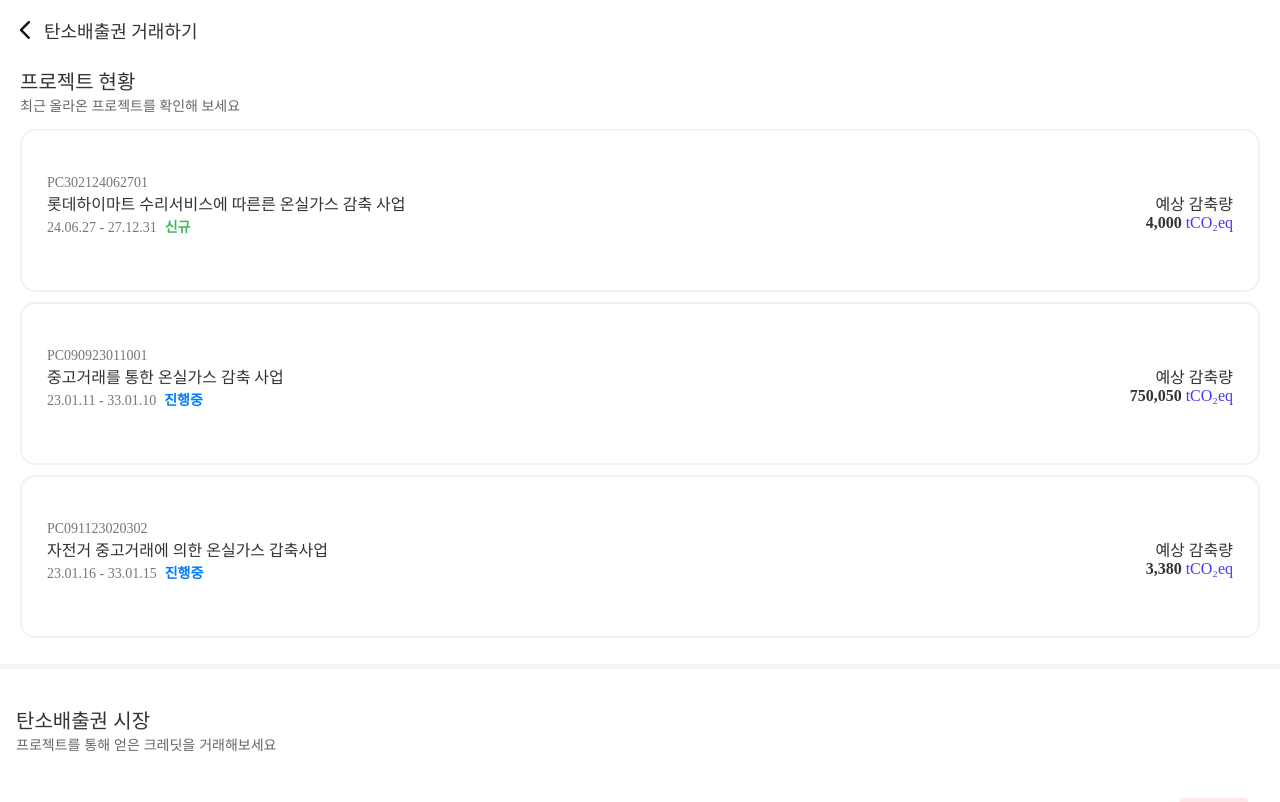
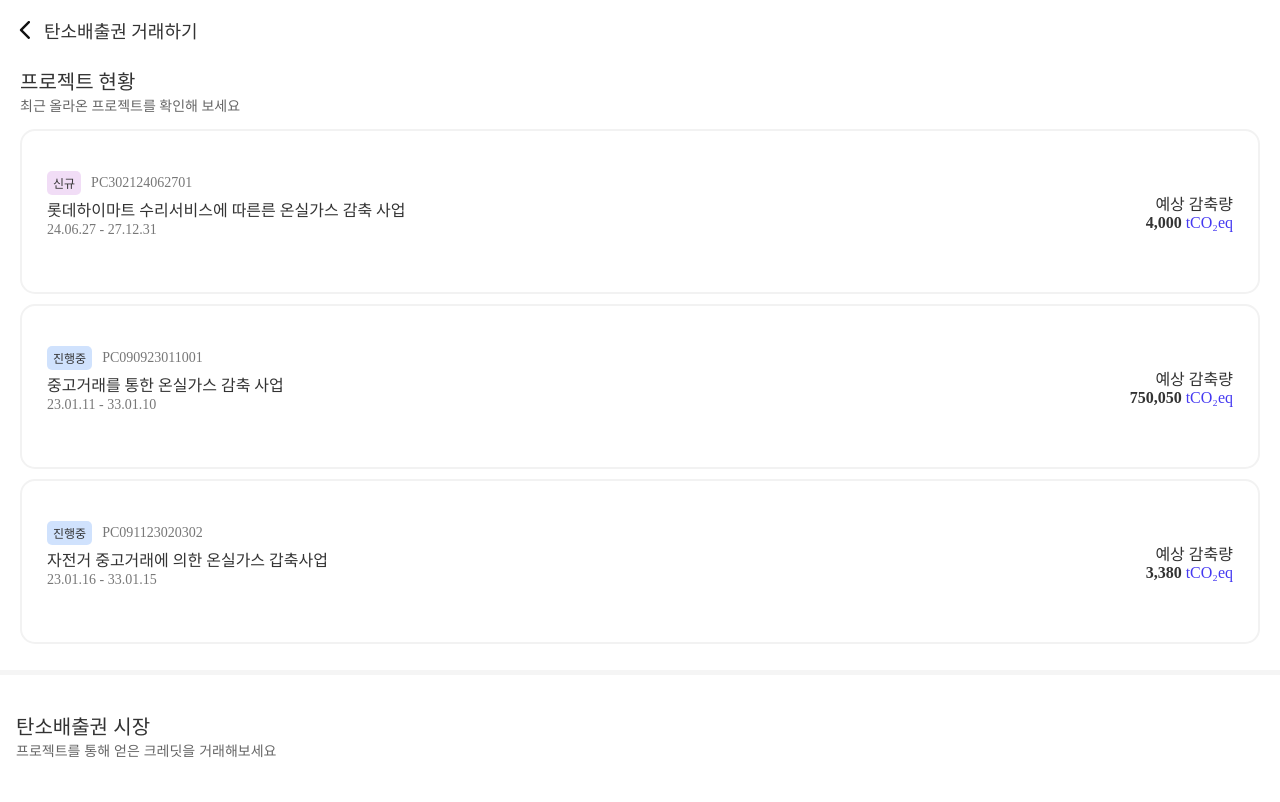
Before and after one commit to leechanhoe/sol-token, a React (Create React App) app: page /carbon in a window 1280 px wide. Shown: the top 802 px of the page. Built offline with nearby package versions, Linux system fonts and the light colour scheme.

Commit message:
style : 배지 수정

```diff
--- a/src/components/ProjectList.css
+++ b/src/components/ProjectList.css
@@ -62,11 +62,6 @@
   margin-bottom: -1px;
 }
 
-.project-id,
-.project-date {
-  color: #666;
-}
-
 .col:first-child {
   flex: 5;
   display: flex;
@@ -84,7 +79,6 @@
   color: #777777;
   font-weight: 300;
   font-size: 14px;
-  margin-bottom: -18px;
 }
 
 .project-title {
@@ -103,15 +97,31 @@
   margin-top: -3px;
 }
 
+.col-flex {
+  display: flex;
+  align-items: center;
+  margin-bottom: -26px;
+  font-weight: 300;
+  font-size: 14px;
+  gap: 10px;
+}
+
 .type {
-  margin-left: 8px;
-  font-weight: bold;
+  font-weight: 300;
 }
 
 .type-in-progress {
-  color: #007bff;
+  background: rgba(24, 111, 242, 0.2);
+  padding: 3px 6px;
+  border-radius: 5px;
+  font-size: 12px;
+  font-weight: 500;
 }
 
 .type-new {
-  color: #40b95c;
+  background: rgba(186, 85, 211, 0.2);
+  padding: 3px 6px;
+  border-radius: 5px;
+  font-size: 12px;
+  font-weight: 500;
 }
--- a/src/components/ProjectList.js
+++ b/src/components/ProjectList.js
@@ -51,14 +51,20 @@
             {/* 첫 번째 행 */}
             <div className="row">
               <div className="col">
-                <p className="project-id">{project.projectId}</p>
-                <p className="project-title">{project.title}</p>
-                <p className="project-date">
-                  {project.date}
-                  <span className={`type ${project.type === "진행중" ? "type-in-progress" : "type-new"}`}>
+                <div className="col-flex">
+                  <span
+                    className={`type ${
+                      project.type === "진행중"
+                        ? "type-in-progress"
+                        : "type-new"
+                    }`}
+                  >
                     {project.type}
                   </span>
-                </p>
+                  <p className="project-id">{project.projectId}</p>
+                </div>
+                <p className="project-title">{project.title}</p>
+                <p className="project-date">{project.date}</p>
               </div>
               <div className="col">
                 <p className="col-title">예상 감축량</p>
```
